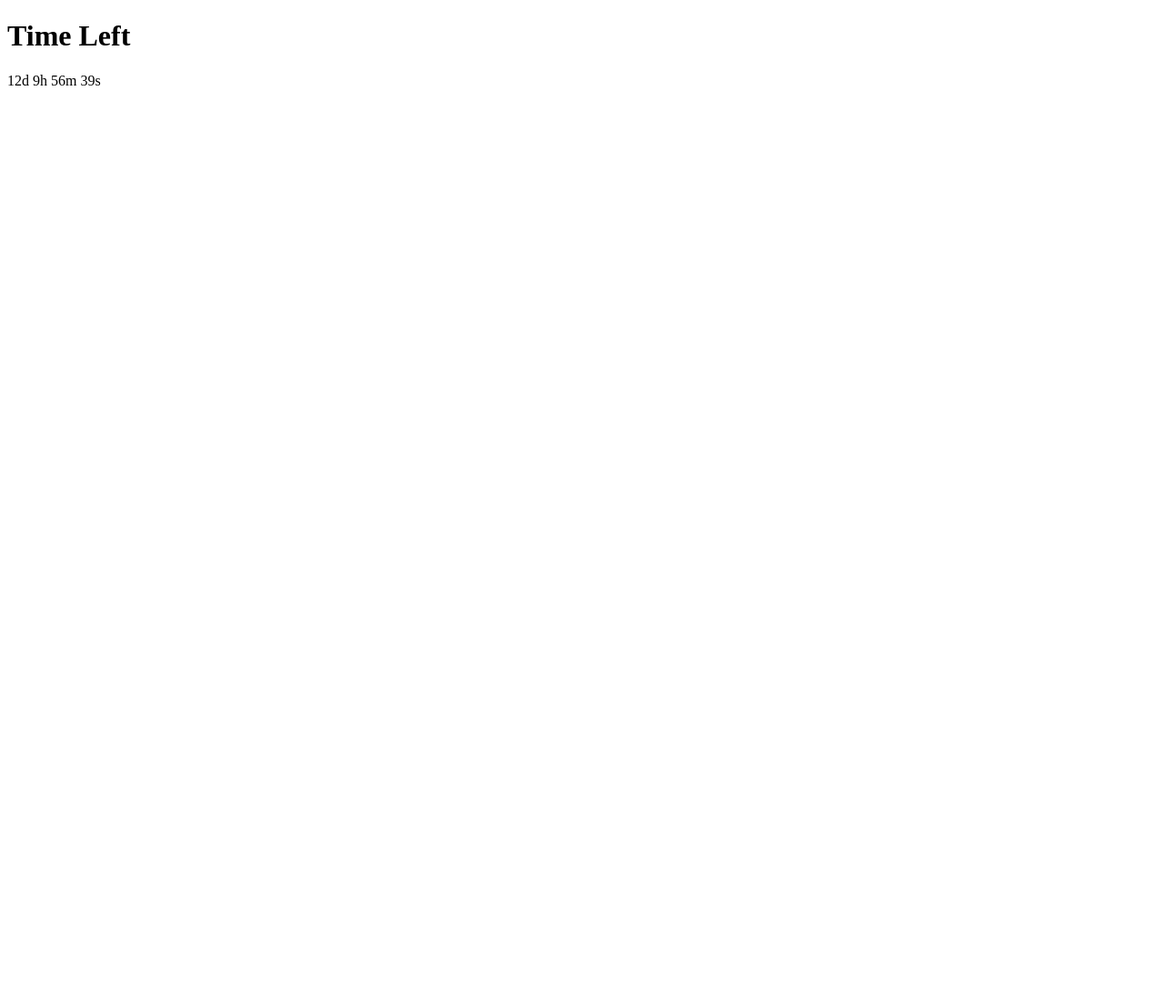
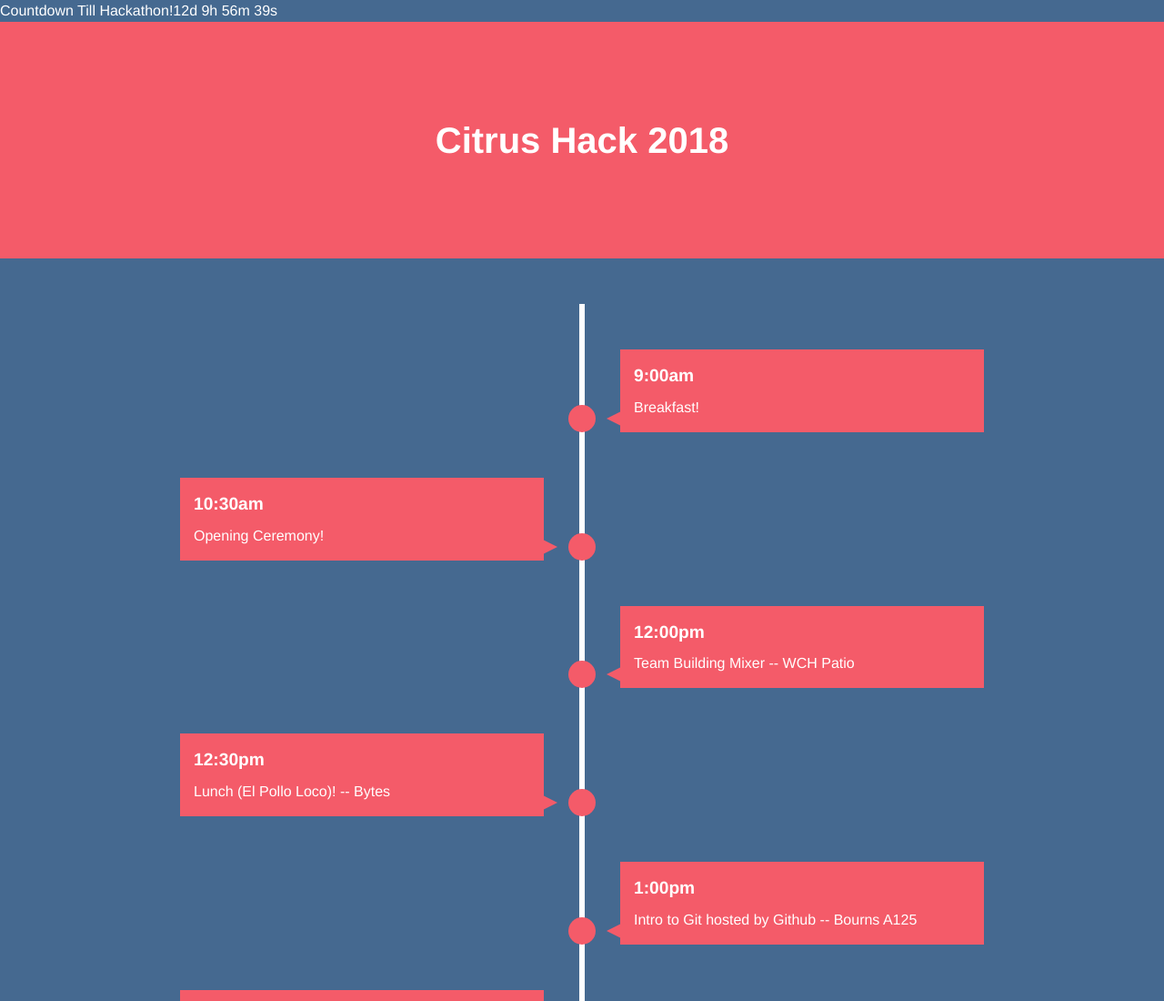
Before and after one commit to vishshukla/CitrusHack-2018-Static-Website, a plain HTML site: page index.html in a window 1280 px wide. Shown: the top 1100 px of the page at 91% size. Before the commit the page ends 800 px from the top, so only its background shows below. Drawn offline with Linux system fonts and the light colour scheme.

Commit message:
added timeline functionality

```diff
--- /dev/null
+++ b/index.css
@@ -0,0 +1,169 @@
+*,
+*::before,
+*::after {
+  margin: 0;
+  padding: 0;
+  box-sizing: border-box;
+}
+
+body {
+  font: normal 16px/1.5 "Helvetica Neue", sans-serif;
+  background: #456990;
+  color: #fff;
+  overflow-x: hidden;
+  padding-bottom: 50px;
+}  /* INTRO SECTION
+–––––––––––––––––––––––––––––––––––––––––––––––––– */
+
+.intro {
+  background: #F45B69;
+  padding: 100px 0;
+}
+
+.container {
+  width: 90%;
+  max-width: 1200px;
+  margin: 0 auto;
+  text-align: center;
+}
+
+h1 {
+  font-size: 2.5rem;
+}
+
+
+/* TIMELINE
+–––––––––––––––––––––––––––––––––––––––––––––––––– */
+
+.timeline ul {
+  background: #456990;
+  padding: 50px 0;
+}
+
+.timeline ul li {
+  list-style-type: none;
+  position: relative;
+  width: 6px;
+  margin: 0 auto;
+  padding-top: 50px;
+  background: #fff;
+}
+
+.timeline ul li::after {
+  content: '';
+  position: absolute;
+  left: 50%;
+  bottom: 0;
+  transform: translateX(-50%);
+  width: 30px;
+  height: 30px;
+  border-radius: 50%;
+  background: inherit;
+}
+
+.timeline ul li div {
+  position: relative;
+  bottom: 0;
+  width: 400px;
+  padding: 15px;
+  background: #F45B69;
+}
+
+.timeline ul li div::before {
+  content: '';
+  position: absolute;
+  bottom: 7px;
+  width: 0;
+  height: 0;
+  border-style: solid;
+}
+
+.timeline ul li:nth-child(odd) div {
+  left: 45px;
+}
+
+.timeline ul li:nth-child(odd) div::before {
+  left: -15px;
+  border-width: 8px 16px 8px 0;
+  border-color: transparent #F45B69 transparent transparent;
+}
+
+.timeline ul li:nth-child(even) div {
+  left: -439px;
+}
+
+.timeline ul li:nth-child(even) div::before {
+  right: -15px;
+  border-width: 8px 0 8px 16px;
+  border-color: transparent transparent transparent #F45B69;
+}
+
+time {
+  display: block;
+  font-size: 1.2rem;
+  font-weight: bold;
+  margin-bottom: 8px;
+}
+
+
+/* EFFECTS
+–––––––––––––––––––––––––––––––––––––––––––––––––– */
+
+.timeline ul li::after {
+  transition: background .5s ease-in-out;
+}
+
+.timeline ul li.in-view::after {
+  background: #F45B69;
+}
+
+.timeline ul li div {
+  visibility: hidden;
+  opacity: 0;
+  transition: all .5s ease-in-out;
+}
+
+.timeline ul li:nth-child(odd) div {
+  transform: translate3d(200px, 0, 0);
+}
+
+.timeline ul li:nth-child(even) div {
+  transform: translate3d(-200px, 0, 0);
+}
+
+.timeline ul li.in-view div {
+  transform: none;
+  visibility: visible;
+  opacity: 1;
+}
+
+
+/* GENERAL MEDIA QUERIES
+–––––––––––––––––––––––––––––––––––––––––––––––––– */
+
+@media screen and (max-width: 900px) {
+  .timeline ul li div {
+    width: 250px;
+  }
+  .timeline ul li:nth-child(even) div {
+    left: -289px;
+    /*250+45-6*/
+  }
+}
+
+@media screen and (max-width: 600px) {
+  .timeline ul li {
+    margin-left: 20px;
+  }
+  .timeline ul li div {
+    width: calc(100vw - 91px);
+  }
+  .timeline ul li:nth-child(even) div {
+    left: 45px;
+  }
+  .timeline ul li:nth-child(even) div::before {
+    left: -15px;
+    border-width: 8px 16px 8px 0;
+    border-color: transparent #F45B69 transparent transparent;
+  }
+}
--- a/index.html
+++ b/index.html
@@ -5,10 +5,81 @@
   <meta name="viewport" content="width=device-width, initial-scale=1.0">
   <meta http-equiv="X-UA-Compatible" content="ie=edge">
   <title>Citrus Hack 2018</title>
+  <link rel="stylesheet" href="index.css">
 </head>
 <body>
-  <h1>Time Left</h1>
-  <div id="demo"></div>
+  <div id="timer"></div>
+
+  <section class="intro">
+    <div class="container">
+      <h1>Citrus Hack 2018 </h1>
+    </div>
+  </section>
+
+  <section class="timeline">
+    <ul>
+      <li>
+        <div>
+          <time>9:00am</time> Breakfast!
+        </div>
+      </li>
+      <li>
+        <div>
+          <time>10:30am</time> Opening Ceremony!
+        </div>
+      </li>
+      <li>
+        <div>
+          <time>12:00pm</time> Team Building Mixer -- WCH Patio
+        </div>
+      </li>
+      <li>
+        <div>
+          <time>12:30pm</time> Lunch (El Pollo Loco)! -- Bytes
+        </div>
+      </li>
+      <li>
+        <div>
+          <time>1:00pm</time> Intro to Git hosted by Github -- Bourns A125
+        </div>
+      </li>
+      <li>
+        <div>
+          <time>2:00pm</time> 1517 Mixer
+        </div>
+      </li>
+      <li>
+        <div>
+          <time>3:00pm</time> (1) Intro to Android Development -- WCH 143, (2) Intro to Unity -- Bourns B118
+        </div>
+      </li>
+      <li>
+        <div>
+          <time>lorem</time> Lorem ipsum dolor sit amet consectetur adipisicing elit. Ratione, voluptas.
+        </div>
+      </li>
+      <li>
+        <div>
+          <time>Lorem, ipsum.</time> Lorem ipsum dolor, sit amet consectetur adipisicing elit. Officiis, officia.
+        </div>
+      </li>
+      <li>
+        <div>
+          <time>Lorem, ipsum.</time> Lorem ipsum dolor sit amet consectetur adipisicing elit. Explicabo, magnam?
+        </div>
+      </li>
+      <li>
+        <div>
+          <time>Lorem, ipsum.</time>Lorem ipsum dolor sit amet consectetur adipisicing elit. Ab, dignissimos.
+        </div>
+      </li>
+      <li>
+        <div>
+          <time>2005</time> In mattis elit vitae odio posuere, nec maximus massa varius. Suspendisse varius volutpat mattis. Vestibulum id magna est.
+        </div>
+      </li>
+    </ul>
+  </section>
   <script src="index.js"></script>
 </body>
 
--- a/index.js
+++ b/index.js
@@ -1,8 +1,42 @@
-console.log("IN JS");
+(function() {
+
+  'use strict';
+
+  // define variables
+  var items = document.querySelectorAll(".timeline li");
+
+  // check if an element is in viewport
+  // http://stackoverflow.com/questions/123999/how-to-tell-if-a-dom-element-is-visible-in-the-current-viewport
+  function isElementInViewport(el) {
+    var rect = el.getBoundingClientRect();
+    return (
+      rect.top >= 0 &&
+      rect.left >= 0 &&
+      rect.bottom <= (window.innerHeight || document.documentElement.clientHeight) &&
+      rect.right <= (window.innerWidth || document.documentElement.clientWidth)
+    );
+  }
+
+  function callbackFunc() {
+    for (var i = 0; i < items.length; i++) {
+      if (isElementInViewport(items[i])) {
+        items[i].classList.add("in-view");
+      }
+    }
+  }
+
+  // listen for events
+  window.addEventListener("load", callbackFunc);
+  window.addEventListener("resize", callbackFunc);
+  window.addEventListener("scroll", callbackFunc);
+
+})();
+
 var countDownDate = new Date("Apr 22, 2018 12:00:00").getTime();
 
   var countDownFunction = setInterval(function() {
       var now = new Date().getTime();
+
 
       var distance = countDownDate - now;
 
@@ -11,13 +45,13 @@ var countDownDate = new Date("Apr 22, 2018 12:00:00").getTime();
       var minutes = Math.floor((distance % (1000 * 60 * 60)) / (1000 * 60));
       var seconds = Math.floor((distance % (1000 * 60)) / 1000);
 
-      document.getElementById("demo").innerHTML = days + "d " + hours + "h " + minutes + "m " + seconds + "s ";
-
+      document.getElementById("timer").innerHTML = "Time Left\n" + days + "d " + hours + "h " + minutes + "m " + seconds + "s ";
+      if(distance > (1000 * 60 * 60 * 24)) {
+        document.getElementById("timer").innerHTML = "Countdown Till Hackathon!" + days + "d " + hours + "h " + minutes + "m " + seconds + "s ";
+      }
       if(distance < 0) {
         clearInterval(countDownFunction);
-        document.getElementById("demo").innerHTML = "Time to Choose Your Representatives!";
+        document.getElementById("demo").innerHTML = "HACKING OVER";
       }
 
-
-
   },1000);
```
Also changed, not shown: README.md.
